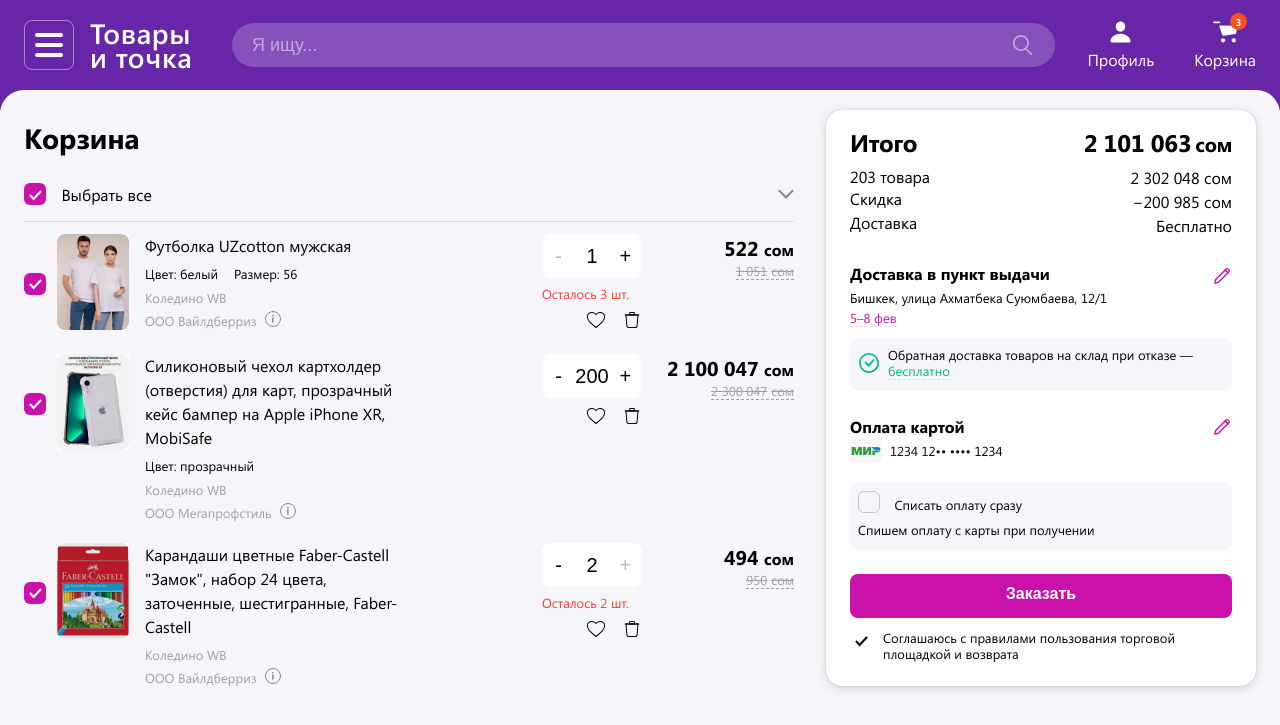
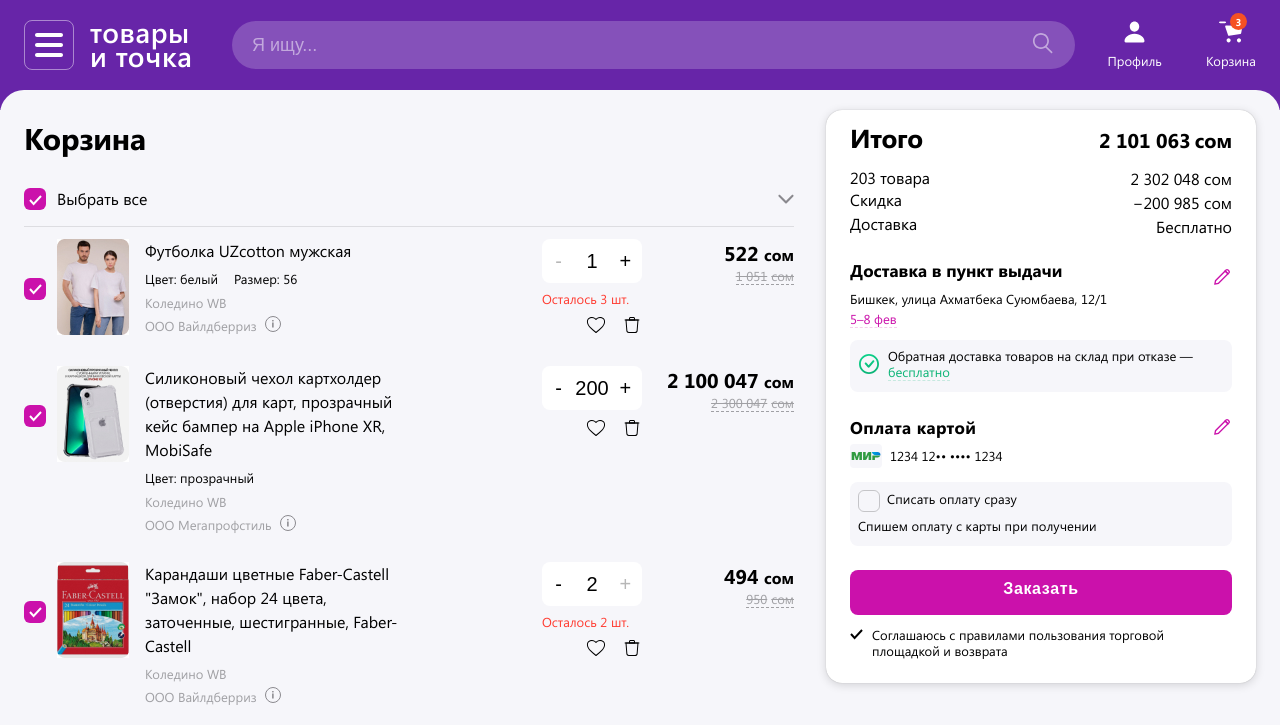
Before and after one commit to NAF-FLY/homework, a plain HTML site: page index.html in a window 1280 px wide. Shown: the top 725 px of the page. Drawn offline with Linux system fonts and the light colour scheme; files whose address does not match are found by name.

Commit message:
fixed styles for pp

```diff
--- a/index.html
+++ b/index.html
@@ -20,7 +20,7 @@
 						<button class="nav-element__burger">
 							<img src="src/assets/images/icons/menu.svg" alt="menu" />
 						</button>
-						<a class="nav-element__logo">Товары и точка</a>
+						<a href="#" class="nav-element__logo">товары и точка</a>
 					</div>
 					<div class="header__search-catalog search-catalog">
 						<div class="search-catalog__container">
--- a/src/styles/components/cart.css
+++ b/src/styles/components/cart.css
@@ -1,7 +1,7 @@
 .list-items__main {
 	display: flex;
 	flex-direction: column;
-	gap: 20px;
+	gap: 27px;
 }
 
 .list-items__item:first-child {
@@ -119,11 +119,16 @@
 
 .cart-info__main-title {
 	font-weight: 700;
-	font-size: 28px;
+	font-size: 30px;
 	line-height: 36px;
+	letter-spacing: -0.01em;
 }
 .cart-info__list-items {
-	margin-top: 27px;
+	margin-top: 32px;
+}
+
+.checkbox-label {
+	display: flex;
 }
 
 .list-items__checkbox-all,
--- a/src/styles/components/header.css
+++ b/src/styles/components/header.css
@@ -24,7 +24,7 @@
 
 .header__nav-element {
 	display: flex;
-	align-items: center;
+	align-items: flex-start;
 	gap: 16px;
 }
 
@@ -73,7 +73,7 @@
 	line-height: 24px;
 	color: var(--white);
 	width: 100%;
-	padding: 10px 52px 10px 20px;
+	padding: 12px 52px 12px 20px;
 	background: rgba(255, 255, 255, 0.2);
 	border-radius: 36px;
 	cursor: pointer;
@@ -118,7 +118,7 @@
 .header__navbar-menu {
 	position: relative;
 	display: flex;
-	gap: 40px;
+	gap: 44px;
 }
 
 .navbar-menu__item {
@@ -126,6 +126,9 @@
 }
 
 .navbar-menu__link {
+	font-weight: 400;
+	font-size: 13px;
+	line-height: 16px;
 	color: var(--white);
 	text-decoration: none;
 }
@@ -136,3 +139,27 @@
 	margin: 0 auto 6px;
 	position: relative;
 }
+@media (min-width: 1400px) {
+	.header {
+		padding-bottom: 38px;
+	}
+
+	.header__container {
+		align-items: center;
+		gap: 32px;
+		padding: 0 22px;
+	}
+
+	.nav-element__logo {
+		font-weight: 600;
+		font-size: 28px;
+		line-height: 24px;
+		letter-spacing: 0.02em;
+		font-variant: small-caps;
+		margin-top: -2px;
+	}
+
+	.header__search-catalog {
+		margin-left: -3px;
+	}
+}
--- a/src/styles/components/total.css
+++ b/src/styles/components/total.css
@@ -18,14 +18,22 @@
 	justify-content: space-between;
 }
 
-.detail-text-main,
-.detail-main-sum {
-	margin-bottom: 8px;
+.price-text__detail {
+	margin-top: -4px;
+}
+
+.detail-text-main {
+	margin-bottom: 13px;
 	font-weight: 700;
-	font-size: 24px;
+	font-size: 26px;
 	line-height: 32px;
 	letter-spacing: -0.01em;
 	white-space: nowrap;
+}
+
+.detail-main-sum {
+	margin-bottom: 13px;
+	font-size: 20px;
 }
 
 .detail-text {
@@ -58,9 +66,10 @@
 }
 
 .detail-delivery__main-text {
-	font-size: 16px;
+	font-size: 17px;
 	line-height: 24px;
-	margin-bottom: 4px;
+	margin-bottom: 9px;
+	margin-top: -5px;
 }
 
 .detail-delivery__second-text {
@@ -151,13 +160,16 @@
 
 .method-card__text {
 	font-weight: 700;
-	font-size: 16px;
-	line-height: 24px;
+	font-size: 17px;
+	line-height: 22px;
+	letter-spacing: 0.02em;
 }
 
 .method-card__choose {
 	display: flex;
 	align-items: center;
+	margin-top: 6px;
+	margin-bottom: 2px;
 	gap: 8px;
 }
 
@@ -167,10 +179,6 @@
 	font-size: 13px;
 	line-height: 16px;
 	padding: 4px 0;
-}
-
-.method-card__choose {
-	margin-bottom: 8px;
 }
 
 .method-card__choose .choose-card {
@@ -192,19 +200,29 @@
 	display: flex;
 }
 
-.confirmation-label,
-.confirmation-text {
+.confirmation-label {
+	display: flex;
 	font-size: 13px;
 	user-select: none;
+	letter-spacing: 0.01em;
+}
+
+.confirmation-text {
+	margin-top: -2px;
+	font-size: 13px;
+	user-select: none;
+	line-height: 16px;
+	letter-spacing: 0.005em;
 }
 
 .order-btn {
 	font-weight: 700;
 	font-size: 16px;
-	line-height: 24px;
+	line-height: 25px;
+	letter-spacing: 0.04em;
 	width: 100%;
 	border-radius: 8px;
-	padding: 8px 0 12px;
+	padding: 6px 0 14px;
 	background: var(--text-magenta);
 	color: var(--white);
 	margin-bottom: 12px;
@@ -228,10 +246,18 @@
 	border-radius: 6px;
 }
 
+.confirmation-label:before {
+	margin-right: 7px;
+	line-height: 16px;
+}
+
 input:checked + label.confirmation-rule__label:before {
 	content: url(../../assets/images/icons/check-black.svg);
 	display: flex;
-	align-items: center;
+	align-items: baseline;
+	justify-content: flex-start;
 	background: transparent;
 	border: none;
+	margin-top: 2px;
+	margin-right: 0;
 }
--- a/src/styles/config/fonts.css
+++ b/src/styles/config/fonts.css
@@ -20,3 +20,136 @@
 	font-weight: bold;
 	font-style: normal;
 }
+
+/* sinhala */
+@font-face {
+	font-family: 'Abhaya Libre';
+	font-style: normal;
+	font-weight: 400;
+	font-display: swap;
+	src: url(https://fonts.gstatic.com/s/abhayalibre/v13/e3tmeuGtX-Co5MNzeAOqinEQYUnXkvc.woff2)
+		format('woff2');
+	unicode-range: U+0964-0965, U+0D82-0DF4, U+200C-200D, U+25CC;
+}
+/* latin-ext */
+@font-face {
+	font-family: 'Abhaya Libre';
+	font-style: normal;
+	font-weight: 400;
+	font-display: swap;
+	src: url(https://fonts.gstatic.com/s/abhayalibre/v13/e3tmeuGtX-Co5MNzeAOqinEQcknXkvc.woff2)
+		format('woff2');
+	unicode-range: U+0100-024F, U+0259, U+1E00-1EFF, U+2020, U+20A0-20AB,
+		U+20AD-20CF, U+2113, U+2C60-2C7F, U+A720-A7FF;
+}
+/* latin */
+@font-face {
+	font-family: 'Abhaya Libre';
+	font-style: normal;
+	font-weight: 400;
+	font-display: swap;
+	src: url(https://fonts.gstatic.com/s/abhayalibre/v13/e3tmeuGtX-Co5MNzeAOqinEQfEnX.woff2)
+		format('woff2');
+	unicode-range: U+0000-00FF, U+0131, U+0152-0153, U+02BB-02BC, U+02C6, U+02DA,
+		U+02DC, U+2000-206F, U+2074, U+20AC, U+2122, U+2191, U+2193, U+2212, U+2215,
+		U+FEFF, U+FFFD;
+}
+/* sinhala */
+@font-face {
+	font-family: 'Abhaya Libre';
+	font-style: normal;
+	font-weight: 500;
+	font-display: swap;
+	src: url(https://fonts.gstatic.com/s/abhayalibre/v13/e3t5euGtX-Co5MNzeAOqinEYj2rCsNZJ2oY.woff2)
+		format('woff2');
+	unicode-range: U+0964-0965, U+0D82-0DF4, U+200C-200D, U+25CC;
+}
+/* latin-ext */
+@font-face {
+	font-family: 'Abhaya Libre';
+	font-style: normal;
+	font-weight: 500;
+	font-display: swap;
+	src: url(https://fonts.gstatic.com/s/abhayalibre/v13/e3t5euGtX-Co5MNzeAOqinEYj2rCo9ZJ2oY.woff2)
+		format('woff2');
+	unicode-range: U+0100-024F, U+0259, U+1E00-1EFF, U+2020, U+20A0-20AB,
+		U+20AD-20CF, U+2113, U+2C60-2C7F, U+A720-A7FF;
+}
+/* latin */
+@font-face {
+	font-family: 'Abhaya Libre';
+	font-style: normal;
+	font-weight: 500;
+	font-display: swap;
+	src: url(https://fonts.gstatic.com/s/abhayalibre/v13/e3t5euGtX-Co5MNzeAOqinEYj2rCrdZJ.woff2)
+		format('woff2');
+	unicode-range: U+0000-00FF, U+0131, U+0152-0153, U+02BB-02BC, U+02C6, U+02DA,
+		U+02DC, U+2000-206F, U+2074, U+20AC, U+2122, U+2191, U+2193, U+2212, U+2215,
+		U+FEFF, U+FFFD;
+}
+/* sinhala */
+@font-face {
+	font-family: 'Abhaya Libre';
+	font-style: normal;
+	font-weight: 600;
+	font-display: swap;
+	src: url(https://fonts.gstatic.com/s/abhayalibre/v13/e3t5euGtX-Co5MNzeAOqinEYo23CsNZJ2oY.woff2)
+		format('woff2');
+	unicode-range: U+0964-0965, U+0D82-0DF4, U+200C-200D, U+25CC;
+}
+/* latin-ext */
+@font-face {
+	font-family: 'Abhaya Libre';
+	font-style: normal;
+	font-weight: 600;
+	font-display: swap;
+	src: url(https://fonts.gstatic.com/s/abhayalibre/v13/e3t5euGtX-Co5MNzeAOqinEYo23Co9ZJ2oY.woff2)
+		format('woff2');
+	unicode-range: U+0100-024F, U+0259, U+1E00-1EFF, U+2020, U+20A0-20AB,
+		U+20AD-20CF, U+2113, U+2C60-2C7F, U+A720-A7FF;
+}
+/* latin */
+@font-face {
+	font-family: 'Abhaya Libre';
+	font-style: normal;
+	font-weight: 600;
+	font-display: swap;
+	src: url(https://fonts.gstatic.com/s/abhayalibre/v13/e3t5euGtX-Co5MNzeAOqinEYo23CrdZJ.woff2)
+		format('woff2');
+	unicode-range: U+0000-00FF, U+0131, U+0152-0153, U+02BB-02BC, U+02C6, U+02DA,
+		U+02DC, U+2000-206F, U+2074, U+20AC, U+2122, U+2191, U+2193, U+2212, U+2215,
+		U+FEFF, U+FFFD;
+}
+/* sinhala */
+@font-face {
+	font-family: 'Abhaya Libre';
+	font-style: normal;
+	font-weight: 700;
+	font-display: swap;
+	src: url(https://fonts.gstatic.com/s/abhayalibre/v13/e3t5euGtX-Co5MNzeAOqinEYx2zCsNZJ2oY.woff2)
+		format('woff2');
+	unicode-range: U+0964-0965, U+0D82-0DF4, U+200C-200D, U+25CC;
+}
+/* latin-ext */
+@font-face {
+	font-family: 'Abhaya Libre';
+	font-style: normal;
+	font-weight: 700;
+	font-display: swap;
+	src: url(https://fonts.gstatic.com/s/abhayalibre/v13/e3t5euGtX-Co5MNzeAOqinEYx2zCo9ZJ2oY.woff2)
+		format('woff2');
+	unicode-range: U+0100-024F, U+0259, U+1E00-1EFF, U+2020, U+20A0-20AB,
+		U+20AD-20CF, U+2113, U+2C60-2C7F, U+A720-A7FF;
+}
+/* latin */
+@font-face {
+	font-family: 'Abhaya Libre';
+	font-style: normal;
+	font-weight: 700;
+	font-display: swap;
+	src: url(https://fonts.gstatic.com/s/abhayalibre/v13/e3t5euGtX-Co5MNzeAOqinEYx2zCrdZJ.woff2)
+		format('woff2');
+	unicode-range: U+0000-00FF, U+0131, U+0152-0153, U+02BB-02BC, U+02C6, U+02DA,
+		U+02DC, U+2000-206F, U+2074, U+20AC, U+2122, U+2191, U+2193, U+2212, U+2215,
+		U+FEFF, U+FFFD;
+}
```
